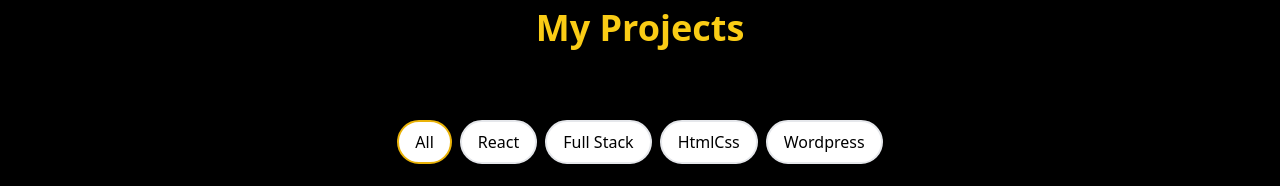
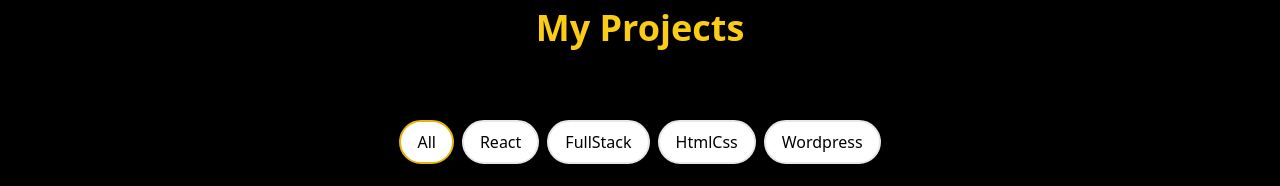
Before and after one commit to HAMMAD123RAZA/updPortfolio, a Next.js app: page / in a window 1280 px wide. Shown: the part 1640-1826 px from the top of the page. Built offline with nearby package versions, Linux system fonts and the light colour scheme.

Commit message:
updating tabs

```diff
--- a/src/components/ProjectSec.jsx
+++ b/src/components/ProjectSec.jsx
@@ -86,7 +86,7 @@ const projectsData = [
     title: "ArtShop",
     description: "An Ecommerce Artshop. Provided authentication , pagination , Add to cart functionality and Admin Dashboard with sanity.Built using mern technologies ",
     image: "/images/projects/Artshop.png",
-    tag: ["All", "Full Stack"],
+    tag: ["All", "FullStack"],
     gitUrl: "https://github.com/HAMMAD123RAZA/Ecommerce-Artshope.git",
     previewUrl: "/",
   },
@@ -95,7 +95,7 @@ const projectsData = [
     title: "Gallery",
     description: "Built a simple Gallery Web with mern technologies to enhance my backend skills. Used multer for file uploading",
     image: "/images/projects/gallery.png",
-    tag: ["All", "Full Stack"],
+    tag: ["All", "FullStack"],
     gitUrl: "https://github.com/HAMMAD123RAZA/Gallery-App.git",
     previewUrl: "/",
   },
@@ -126,9 +126,6 @@ const projectsData = [
     gitUrl: "https://github.com/HAMMAD123RAZA/web-design.git",
     previewUrl: "https://web-design-henna.vercel.app/",
   },
-
-
-
 
 ];
 
@@ -168,8 +165,8 @@ const ProjectsSection = () => {
         />
                 <ProjectTag
           onClick={handleTagChange}
-          name="Full Stack"
-          isSelected={tag === "Full Stack"}
+          name="FullStack"
+          isSelected={tag === "FullStack"}
         />
         <ProjectTag
           onClick={handleTagChange}
```
